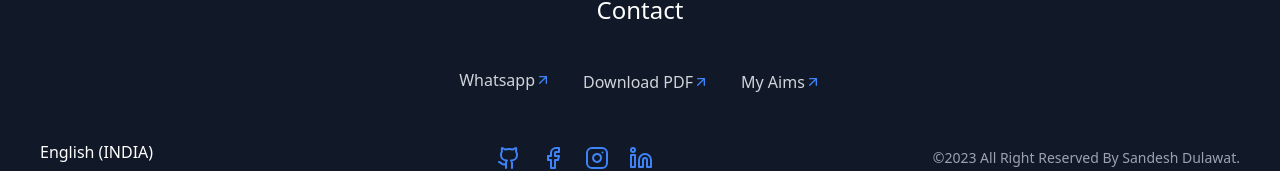
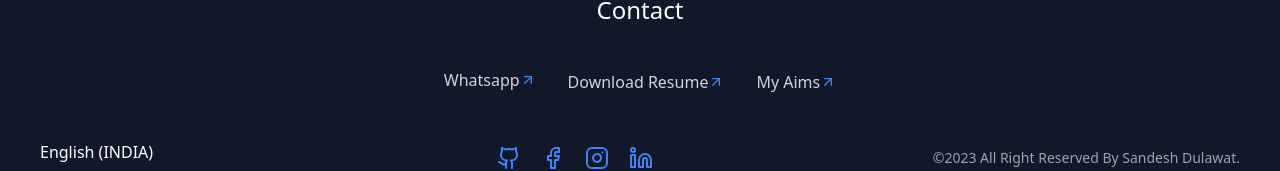
Before and after one commit to sandeshdulawat/sandeshdulawat-portfolio, a React (Vite) app: page / in a window 1280 px wide. Shown: the part 3390-3561 px from the top of the page. Built offline with nearby package versions, Linux system fonts and the light colour scheme.

Commit message:
final update

```diff
--- a/src/components/footer/Footer.jsx
+++ b/src/components/footer/Footer.jsx
@@ -8,38 +8,10 @@ import {
 } from "lucide-react";
 import { Link } from "react-router-dom";
 
-import firebase from 'firebase/app';
-import 'firebase/storage';
-
 
 
 
 function Footer() {
-
-  const onButtonClick = async () => {
-    try {
-      // Replace with your Firebase configuration
-      const firebaseConfig = {
-        apiKey: 'AIzaSyCJU7LYDL247ZnpzJr9YtcXWfM2YWS4UdI',
-        authDomain: 'https://sandeshdulawat.netlify.app/',
-      };
-
-      firebase.initializeApp(firebaseConfig);
-
-      const storage = firebase.storage();
-      const pdfRef = storage.ref('gs://decorum-furniture.appspot.com/SandeshCV.pdf'); // Replace with the actual path in your storage
-
-      const downloadURL = await pdfRef.getDownloadURL();
-
-      // Use the downloadURL in your application
-      console.log('PDF Download URL:', downloadURL);
-
-      // Perform any additional actions, like opening the PDF in a new window
-      window.open(downloadURL, '_blank');
-    } catch (error) {
-      console.error('Error:', error);
-    }
-  };
 
   return (
     <div
@@ -61,7 +33,10 @@ function Footer() {
           <ArrowUpRight size={16} className="text-blue-500" />
         </div>
         <div className="flex text-center justify-center items-center">
-        <button onClick={onButtonClick}>Download PDF</button>
+          <a href="https://firebasestorage.googleapis.com/v0/b/decorum-furniture.appspot.com/o/SandeshCV.pdf?alt=media&token=9a92c794-a05a-4484-82de-f166d6f9577d" target="blanket">
+            <button >Download Resume</button>
+          </a>
+
           <ArrowUpRight size={16} className="text-blue-500" />
         </div>
         <div className="flex text-center justify-center items-center">
```
